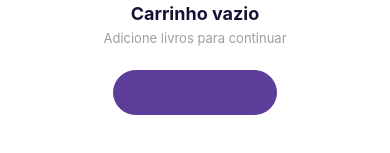
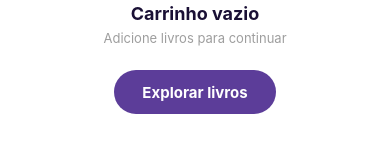
Before and after one commit to analiciasouza/BookShelf-app, a React Native app: screen /Cart in a window 390 px wide. Shown: the part 447-600 px from the top of the page. Built offline with nearby package versions, Linux system fonts and the light colour scheme.

Commit message:
fix: corrigido botão carrinhos.

```diff
--- a/src/screens/CartScreen/CartScreen.tsx
+++ b/src/screens/CartScreen/CartScreen.tsx
@@ -96,7 +96,7 @@ export function CartScreen({ navigation }: Props) {
 
         <AButton
           label="Explorar livros"
-          variant="secondary"
+          variant="primary"
           style={styles.emptyButton}
           onPress={() => navigation.navigate('Home')}
         />
```
